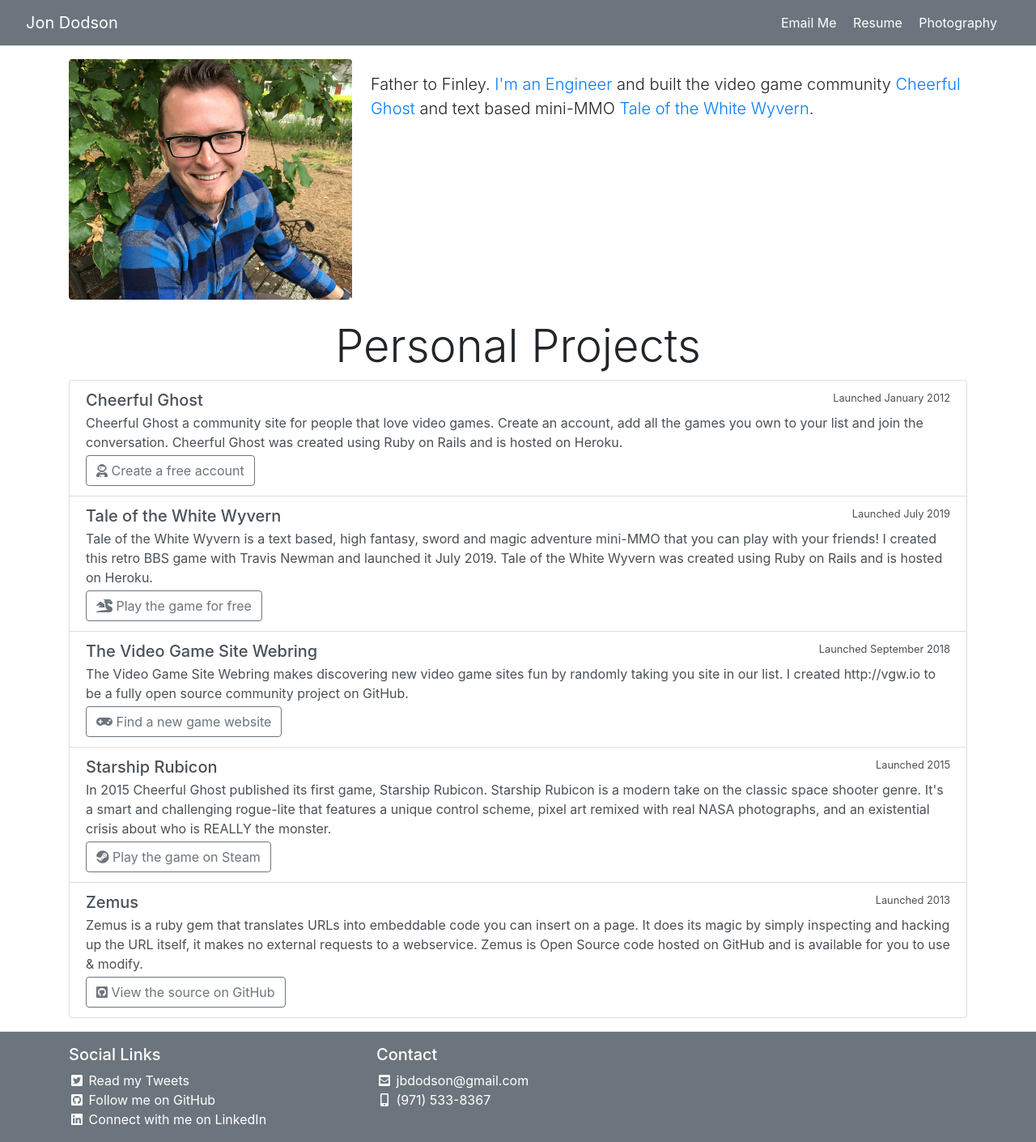
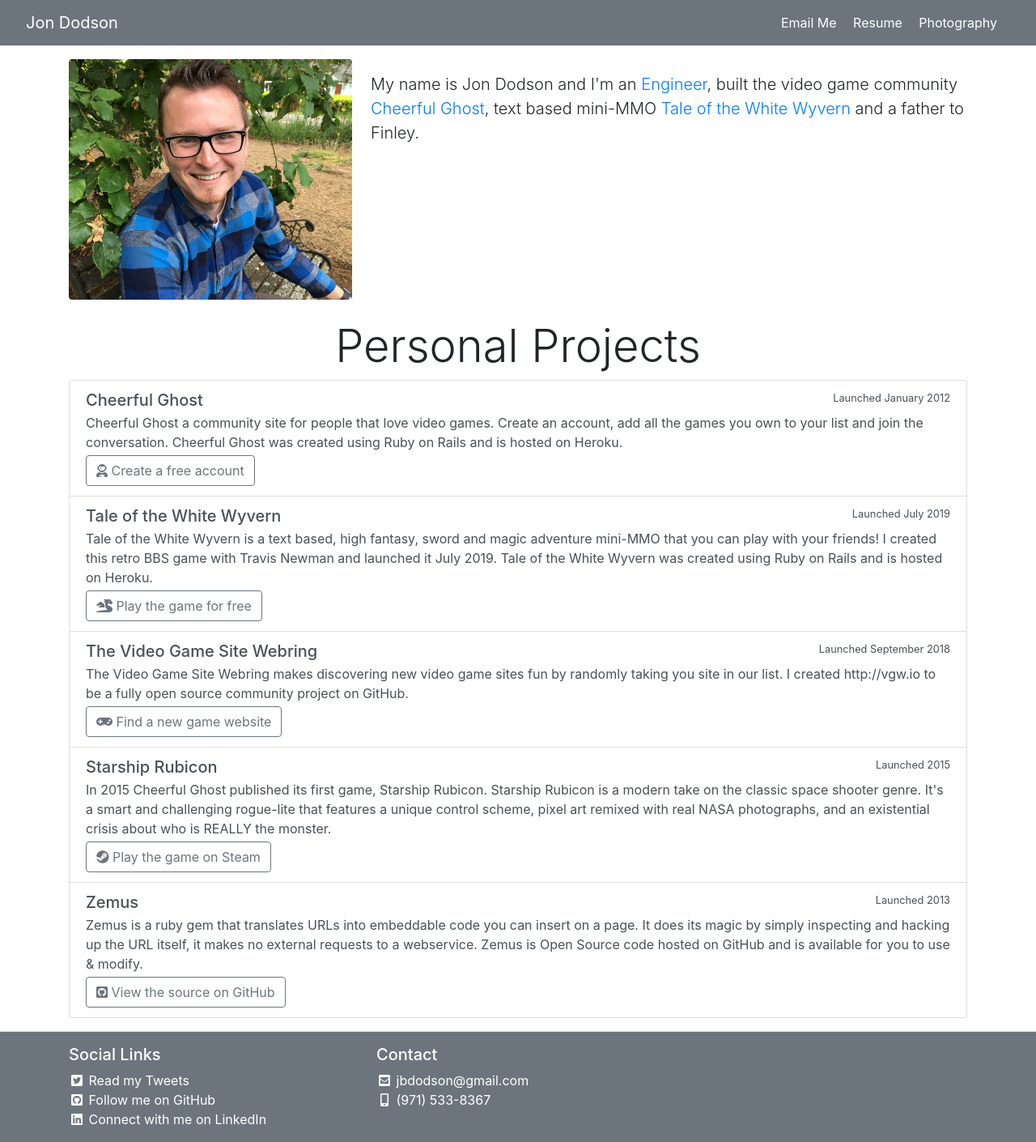
Before and after one commit to jdodson/jdodsonorg, a Jekyll site: the page built from index.html, in a window 1280 px wide. Shown: the whole page at 81% size. Built offline with Jekyll 4.4.1, drawn with Linux system fonts in a browser that asks for light colours; nearby versions of some CDN libraries.

Commit message:
Reformat words to make it flow better.

```diff
--- a/docs/index.html
+++ b/docs/index.html
@@ -35,7 +35,7 @@
     <img src="images/headshots/main_shot_cropped_600.jpg" class="img-fluid rounded" alt="The headshot of Jon Dodson sporting a nice blue button down sitting on a bench in front of a tree on a nice day." title="The headshot of Jon Dodson sporting a nice blue button down sitting on a bench in front of a tree on a nice day." />
   </div>
   <div class="media-body ml-2 mt-3">
-    <p class="lead">Father to Finley. <a href="resume.html">I'm an Engineer</a> and built the video game community <a href="https://cheerfulghost.com" target="_blank">Cheerful Ghost</a> and text based mini-MMO <a href="https://thewhitewyvern.com" target="_blank">Tale of the White Wyvern</a>.</p>
+    <p class="lead">My name is Jon Dodson and I'm an <a href="resume.html">Engineer</a>, built the video game community <a href="https://cheerfulghost.com" target="_blank">Cheerful Ghost</a>, text based mini-MMO <a href="https://thewhitewyvern.com" target="_blank">Tale of the White Wyvern</a> and a father to Finley.</p>
   </div>
 </div>
 
--- a/index.html
+++ b/index.html
@@ -8,7 +8,7 @@
     <img src="images/headshots/main_shot_cropped_600.jpg" class="img-fluid rounded" alt="The headshot of Jon Dodson sporting a nice blue button down sitting on a bench in front of a tree on a nice day." title="The headshot of Jon Dodson sporting a nice blue button down sitting on a bench in front of a tree on a nice day." />
   </div>
   <div class="media-body ml-2 mt-3">
-    <p class="lead">Father to Finley. <a href="resume.html">I'm an Engineer</a> and built the video game community <a href="https://cheerfulghost.com" target="_blank">Cheerful Ghost</a> and text based mini-MMO <a href="https://thewhitewyvern.com" target="_blank">Tale of the White Wyvern</a>.</p>
+    <p class="lead">My name is Jon Dodson and I'm an <a href="resume.html">Engineer</a>, built the video game community <a href="https://cheerfulghost.com" target="_blank">Cheerful Ghost</a>, text based mini-MMO <a href="https://thewhitewyvern.com" target="_blank">Tale of the White Wyvern</a> and a father to Finley.</p>
   </div>
 </div>
 
```
